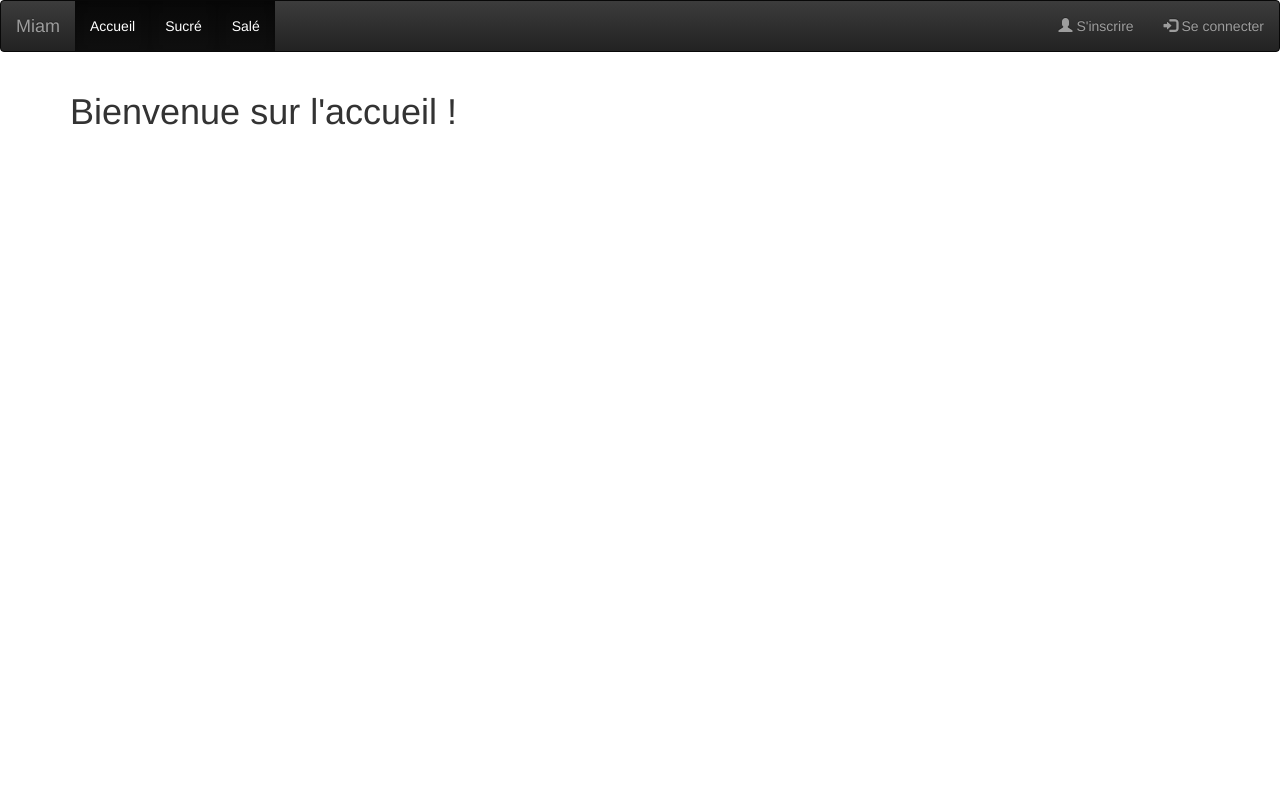
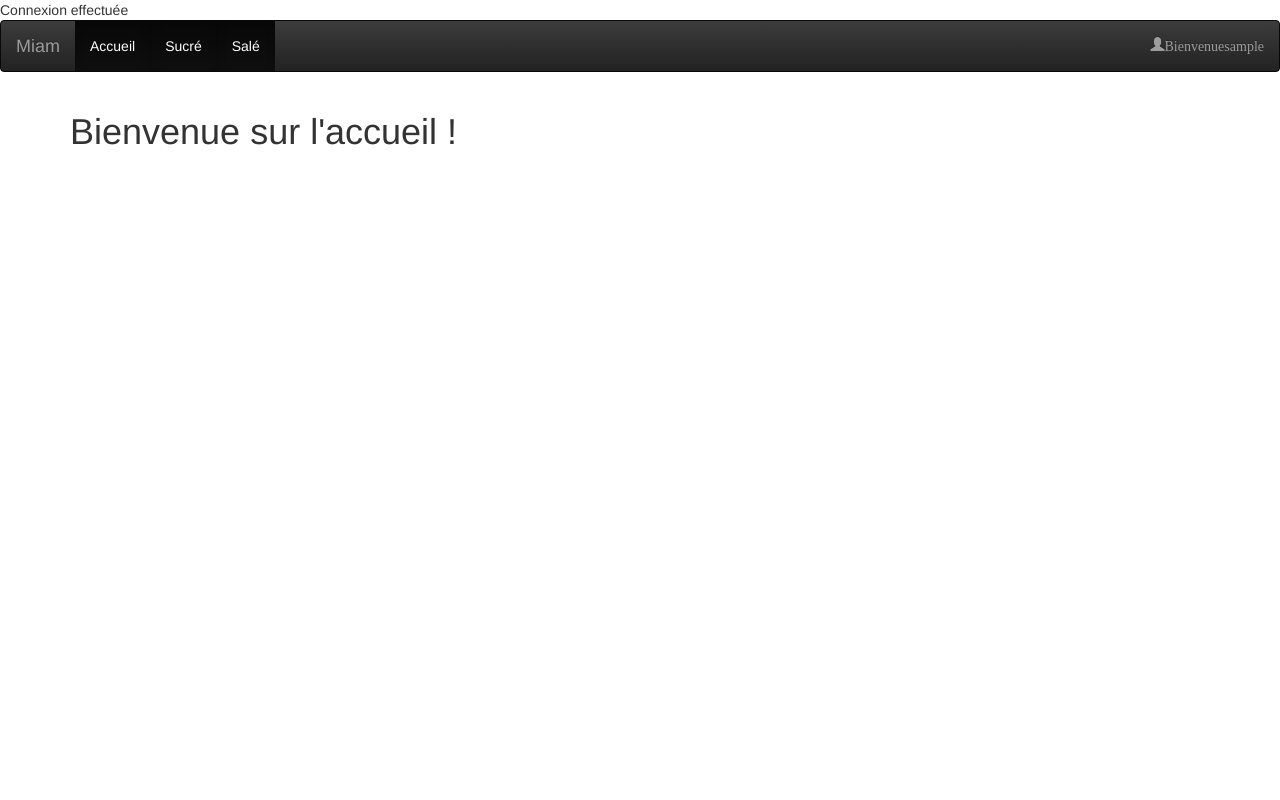
Before and after one commit to runkn/fenouil, a PHP site: page /index.php in a window 1280 px wide. Run offline with PHP 8.4, Linux system fonts and the light colour scheme; the visitor is signed in with stand-in values (Sample User, id 1).

Commit message:
ajout du php pour afficher les bons liens dans la barre de menu (se connecter / s'inscrire / bienvenue['id'] :D

```diff
--- a/inc/header.php
+++ b/inc/header.php
@@ -1,5 +1,8 @@
 <?php
 session_start();
+
+include 'config.php';
+
 ?>
 
 <DOCTYPE html>
@@ -33,11 +36,24 @@ session_start();
             </ul>
             <ul class="nav navbar-nav navbar-right">
                 <?php
+                if (isset($_SESSION['id']))
+                {
+                    if (!empty($_SESSION['id']))
+                    {
+                        echo  '<li><a href="../contenu/profil.php"><span class="glyphicon glyphicon-user">Bienvenue'.$_SESSION['pseudo'].'</span></a></li>';
+                    }
+                    else
+                    {
+                        echo '<li><a href="../contenu/connexion.php"><span class="glyphicon glyphicon-user">Se connecter</span></a></li>';
+                    }
+                }
+                else
+                {
+                    echo '<li><a href=../contenu/connexion.php><span class="glyphicon glyphicon-log-in">Se connecter</span></a></li>';
+                    echo '<li><a href=../contenu/inscription.php><span class="glyphicon glyphicon-tree-conifer">S\'inscrire</span></a></li>';
+                }
 
                 ?>
-                <li><a href="../contenu/inscription.php"><span class="glyphicon glyphicon-user"></span> S'inscrire</a></li>
-
-                <li><a href=../contenu/connexion.php><span class="glyphicon glyphicon-log-in"></span> Se connecter</a></li>
             </ul>
         </div>
     </nav>
```
